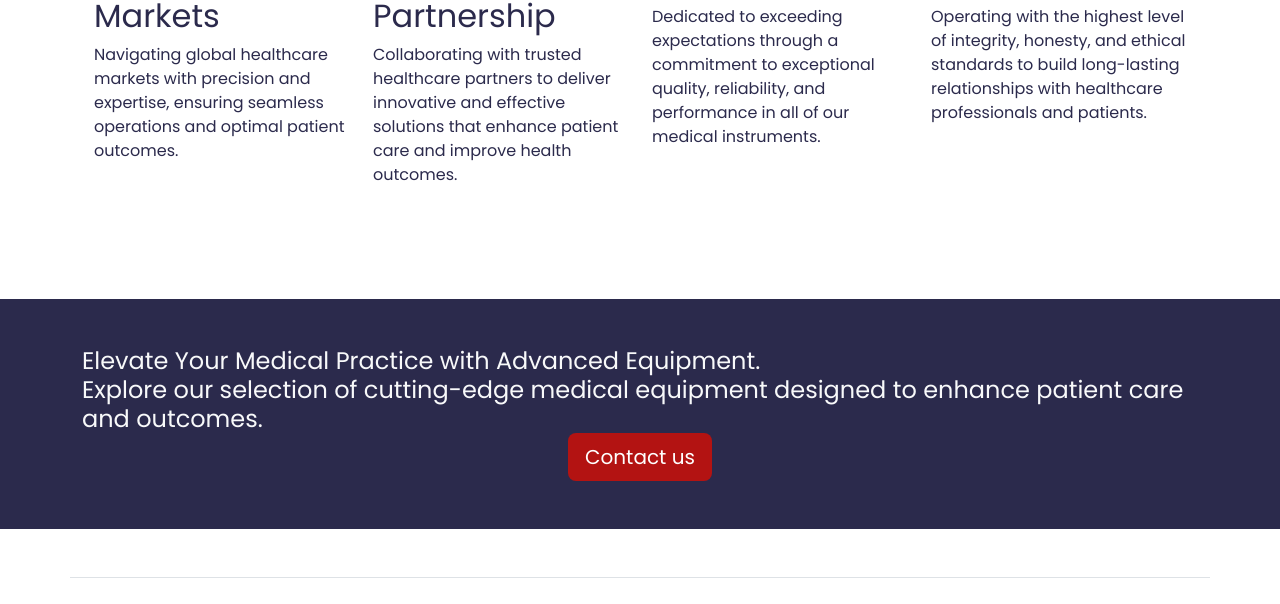
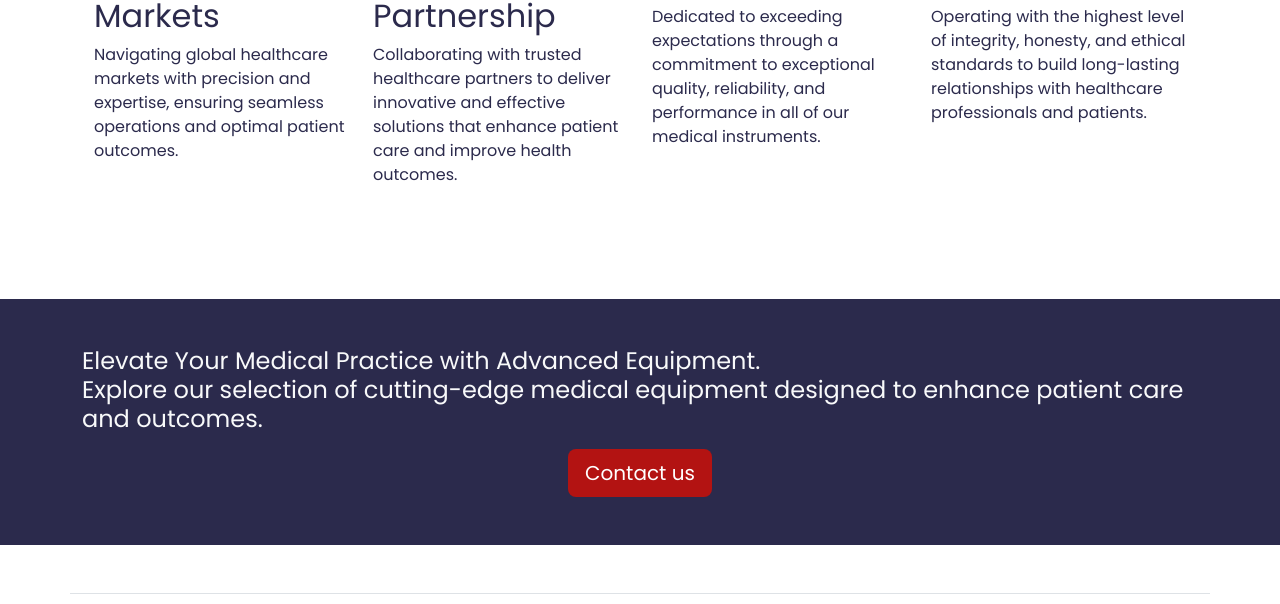
Before and after one commit to abdullahkhokhar2007/gateway-enterprises, a plain HTML site: page index.html in a window 1280 px wide. Shown: the part 2988-3592 px from the top of the page. Drawn offline with Linux system fonts and the light colour scheme.

Commit message:
Update index.html

```diff
--- a/index.html
+++ b/index.html
@@ -216,7 +216,7 @@
             <div class="d-md-flex justify-content-between flex-column align-items-center">
                 <h4 class="mb-3 mb-md-0">Elevate Your Medical Practice with Advanced Equipment.<br>Explore our selection
                     of cutting-edge medical equipment designed to enhance patient care and outcomes.</h4>
-                <a class="btn bg-red btn-lg text-white" href="./contact-us.html"
+                <a class="btn bg-red btn-lg text-white mt-3" href="./contact-us.html"
                     type="button">Contact us</a>
             </div>
         </div>
```
